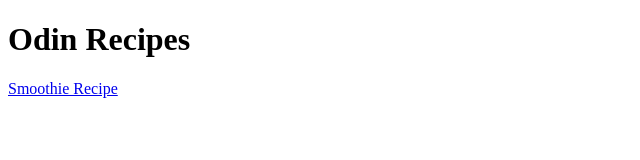
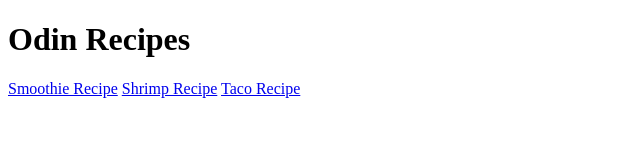
Before and after one commit to dylanmullarkey/odin-recipes, a plain HTML site: page index.html in a window 1280 px wide. Shown: the whole page, without its empty margins (0-640 px from the left). Drawn offline with Linux system fonts and the light colour scheme.

Commit message:
Add recipe links to index. Update recipe pics

```diff
--- a/index.html
+++ b/index.html
@@ -8,5 +8,7 @@
 <body>
     <h1> Odin Recipes</h1>
     <a href="./recipes/smoothie.html"> Smoothie Recipe</a>
+    <a href="./recipes/shrimp.html"> Shrimp Recipe</a>
+    <a href="./recipes/tacos.html"> Taco Recipe</a>
 </body>
 </html>
```
Also changed, not shown: recipes/tacos.html (+1 -1 lines).
